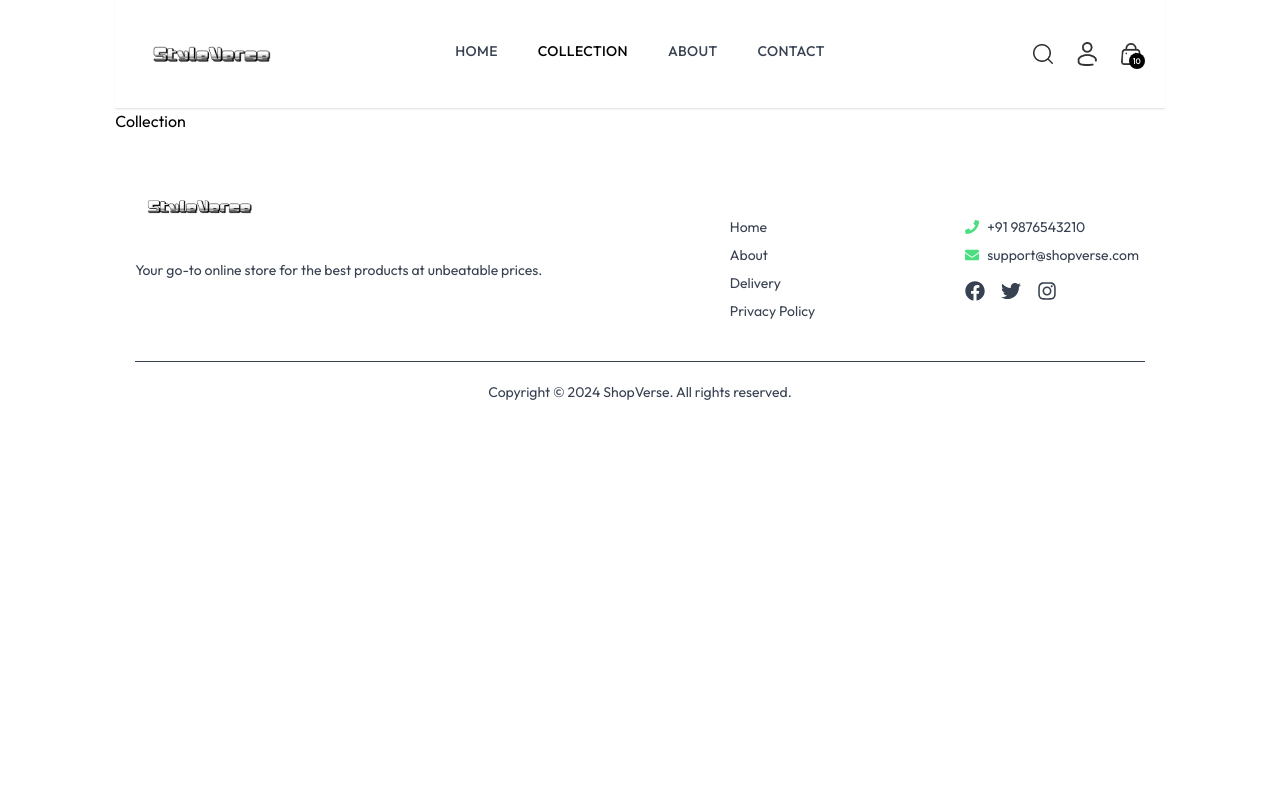
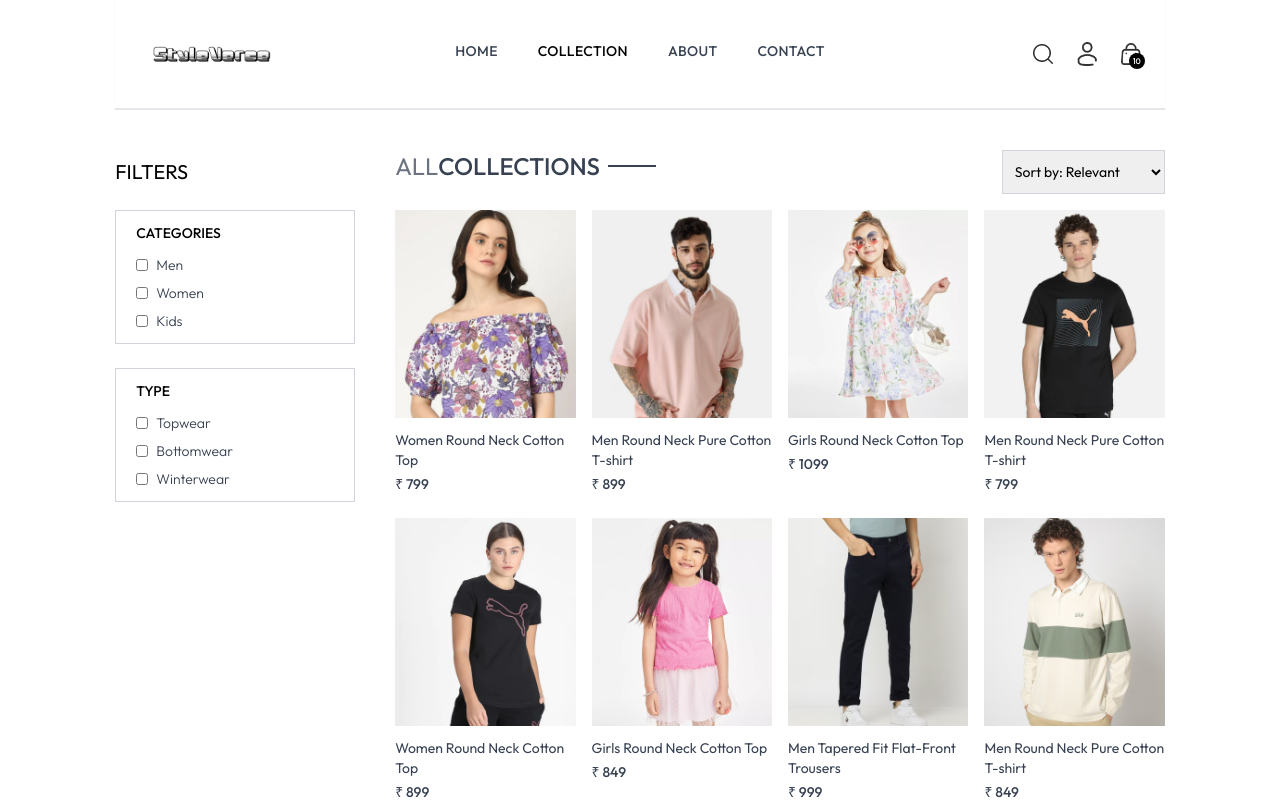
Before and after one commit to prateekraiger/ShopVerse, a React (Vite) app in the folder frontend/: page /collection in a window 1280 px wide. Shown: the top 800 px of the page. Built offline with nearby package versions, Linux system fonts and the light colour scheme.

Commit message:
updated collection

```diff
--- a/frontend/src/components/Footer.jsx
+++ b/frontend/src/components/Footer.jsx
@@ -56,7 +56,7 @@
 
       {/* Copyright Section */}
       <div className="mt-10 border-t border-gray-700 text-center pt-5 text-sm">
-        <p>Copyright &copy; 2024 ShopVerse. All rights reserved.</p>
+        <p>Copyright &copy; 2025 ShopVerse. All rights reserved.</p>
       </div>
     </footer>
   );
--- a/frontend/src/components/newslater.jsx
+++ b/frontend/src/components/newslater.jsx
@@ -1,21 +1,38 @@
-import React from 'react'
+import React from "react";
 
-const newslater = () => {
-    const onSubmitHandler = (event) => {
-        event.preventDefault();
-    }
-    return (
-        <div className='text-center'>
-            <p className='text-2xl font-medium text-gray-800'>Subscribe now & get 20% off</p>
-            <p className='text-gray-400 mt-3'>Subscribe For the 20% off on your next purchase
-                <form className='w-full sm:w-1/2 flex items-center gap-3 mx-auto my-6 border pl-3'>
-                    <input className='w-full sm:flex-1 outline-none' type="email" placeholder='Enter your email' />
-                    <button type='submit' className='bg-black text-white text-xs px-10 py-4'>SUBSCRIBE</button>
-                </form>
-            </p>
+const Newsletter = () => {
+  const onSubmitHandler = (event) => {
+    event.preventDefault();
+    // Add email submission logic here
+  };
 
-        </div>
-  )
-}
+  return (
+    <div className="text-center p-6">
+      <p className="text-2xl font-medium text-gray-800">
+        Subscribe now & get 20% off
+      </p>
+      <p className="text-gray-400 mt-3">
+        Subscribe for 20% off on your next purchase.
+      </p>
+      <form
+        onSubmit={onSubmitHandler}
+        className="w-full sm:w-1/2 flex items-center gap-3 mx-auto my-6 border border-gray-300 rounded-md p-2"
+      >
+        <input
+          className="w-full outline-none px-3 py-2 text-sm"
+          type="email"
+          placeholder="Enter your email"
+          required
+        />
+        <button
+          type="submit"
+          className="bg-black text-white text-xs px-6 py-3 rounded-md hover:bg-gray-900 transition"
+        >
+          SUBSCRIBE
+        </button>
+      </form>
+    </div>
+  );
+};
 
-export default newslater
+export default Newsletter;
--- a/frontend/src/pages/Collection.jsx
+++ b/frontend/src/pages/Collection.jsx
@@ -1,9 +1,155 @@
-import React from 'react'
+import React, { useContext, useEffect, useState } from "react";
+import { ShopContext } from "../context/ShopContext";
+import { assets } from "../assets/assets";
+import Title from "../components/Title";
+import ProductItem from "../components/ProductItem";
 
 const Collection = () => {
+  const { products } = useContext(ShopContext);
+  const [showFilters, setShowFilters] = useState(false);
+  const [filterProducts, setFilterProducts] = useState([]);
+
+  const [category, setCategory] = useState([]);
+  const [subCategory, setSubCategory] = useState([]);
+
+  const toggleCategory = (e) => {
+    if (category.includes(e.target.value)) {
+      setCategory((prev) => prev.filter((item) => item !== e.target.value));
+    } else {
+      setCategory((prev) => [...prev, e.target.value]);
+    }
+  };
+
+  const toggleSubCategory = (e) => {
+    if (subCategory.includes(e.target.value)) {
+      setSubCategory((prev) => prev.filter((item) => item !== e.target.value));
+    } else {
+      setSubCategory((prev) => [...prev, e.target.value]);
+    }
+  };
+
+  useEffect(() => {
+    setFilterProducts(products);
+  }, [products]);
+
   return (
-    <div>Collection</div>
-  )
-}
+    <div className="flex flex-col sm:flex-row gap-1 sm:gap-10 pt-10 border-t">
+      {/* filter options */}
+      <div className="min-w-60">
+        <p
+          onClick={() => setShowFilters(!showFilters)}
+          className="my-2 text-xl flex items-center cursor-pointer gap-2"
+        >
+          FILTERS
+          <img
+            className={`h-3 sm:hidden ${showFilters ? "rotate-90" : ""}`}
+            src={assets.dropdown_icon}
+            alt="dropdown icon"
+          />
+        </p>
+        <div
+          className={`border border-gray-300 pl-5 py-3 mt-6 ${
+            showFilters ? "" : "hidden"
+          } sm:block`}
+        >
+          <p className="mb-3 text-sm font-medium">CATEGORIES</p>
+          <div className="flex flex-col gap-2 text-sm font-light text-gray-700">
+            <p className="flex gap-2">
+              <input
+                type="checkbox"
+                className="w-3"
+                value={"Men"}
+                onChange={toggleCategory}
+              />
+              Men
+            </p>
+            <p className="flex gap-2">
+              <input
+                type="checkbox"
+                className="w-3"
+                value={"Women"}
+                onChange={toggleCategory}
+              />
+              Women
+            </p>
+            <p className="flex gap-2">
+              <input
+                type="checkbox"
+                className="w-3"
+                value={"Kids"}
+                onChange={toggleCategory}
+              />
+              Kids
+            </p>
+          </div>
+        </div>
 
-export default Collection
+        {/* Sub category filters */}
+        <div
+          className={`border border-gray-300 pl-5 py-3 mt-6 ${
+            showFilters ? "" : "hidden"
+          } sm:block`}
+        >
+          <p className="mb-3 text-sm font-medium">TYPE </p>
+          <div className="flex flex-col gap-2 text-sm font-light text-gray-700">
+            <p className="flex gap-2">
+              <input
+                type="checkbox"
+                className="w-3"
+                value={"TopWear"}
+                onChange={toggleSubCategory}
+              />
+              Topwear
+            </p>
+            <p className="flex gap-2">
+              <input
+                type="checkbox"
+                className="w-3"
+                value={"Bottomwear"}
+                onChange={toggleSubCategory}
+              />
+              Bottomwear
+            </p>
+            <p className="flex gap-2">
+              <input
+                type="checkbox"
+                className="w-3"
+                value={"Winterwear"}
+                onChange={toggleSubCategory}
+              />
+              Winterwear
+            </p>
+          </div>
+        </div>
+      </div>
+
+      {/* right side */}
+      <div className="flex-1">
+        <div className="flex justify-between text-base sm:text-2xl mb-4">
+          <Title text1={"ALL"} text2={"COLLECTIONS"} />
+          {/* sorting products */}
+          <select className="border border-gray-300 text-sm px-2">
+            <option value="relevant">Sort by: Relevant</option>
+            <option value="low-high">Sort by: Low to High</option>
+            <option value="high-low">Sort by: High to Low</option>
+          </select>
+        </div>
+
+        {/* product list */}
+        <div className="grid grid-cols-2 md:grid-cols-3 lg:grid-cols-4 gap-4 gap-y-6">
+          {filterProducts.map((item, index) => (
+            <ProductItem
+              key={index}
+              name={item.name}
+              id={item._id}
+              price={item.price}
+              image={item.image}
+            />
+          ))}
+        </div>
+      </div>
+    </div>
+  );
+};
+
+export default Collection;
```
